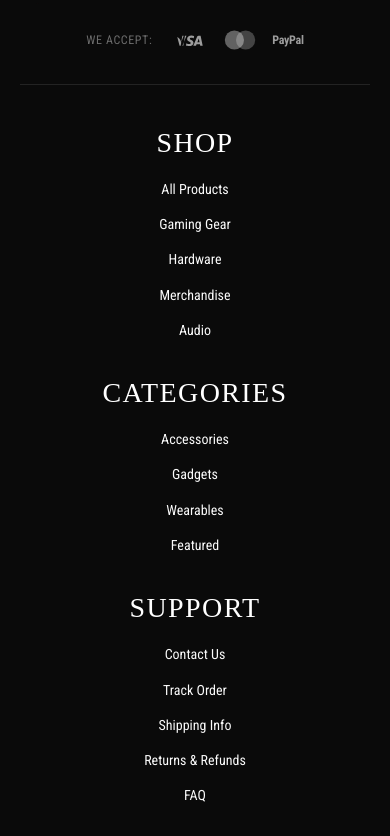
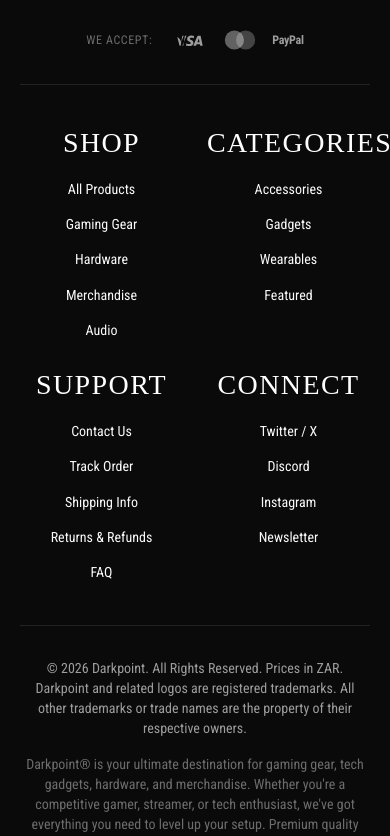
Before and after one commit to alexsexwale/darkpoint, a Next.js app: page / in a window 390 px wide. Shown: the part 5163-5999 px from the top of the page. Built offline with nearby package versions, Linux system fonts and the light colour scheme; no server answers; a web font is replaced by a local one.

Commit message:
Fix footer mobile layout: 2x2 grid (Shop|Categories, Support|Connect)

```diff
--- a/src/components/layout/Footer.tsx
+++ b/src/components/layout/Footer.tsx
@@ -68,8 +68,8 @@ export function Footer() {
           </div>
         </div>
 
-        {/* Footer Links Grid */}
-        <div className="grid grid-cols-1 md:grid-cols-4 gap-8 mb-10 text-center md:text-left">
+        {/* Footer Links Grid - 2 columns on mobile (Shop|Categories, Support|Connect), 4 on desktop */}
+        <div className="grid grid-cols-2 md:grid-cols-4 gap-6 md:gap-8 mb-10 text-center md:text-left">
           {/* Shop */}
           <div>
             <h3 className="font-heading text-sm uppercase tracking-wider text-white mb-4">Shop</h3>
```
